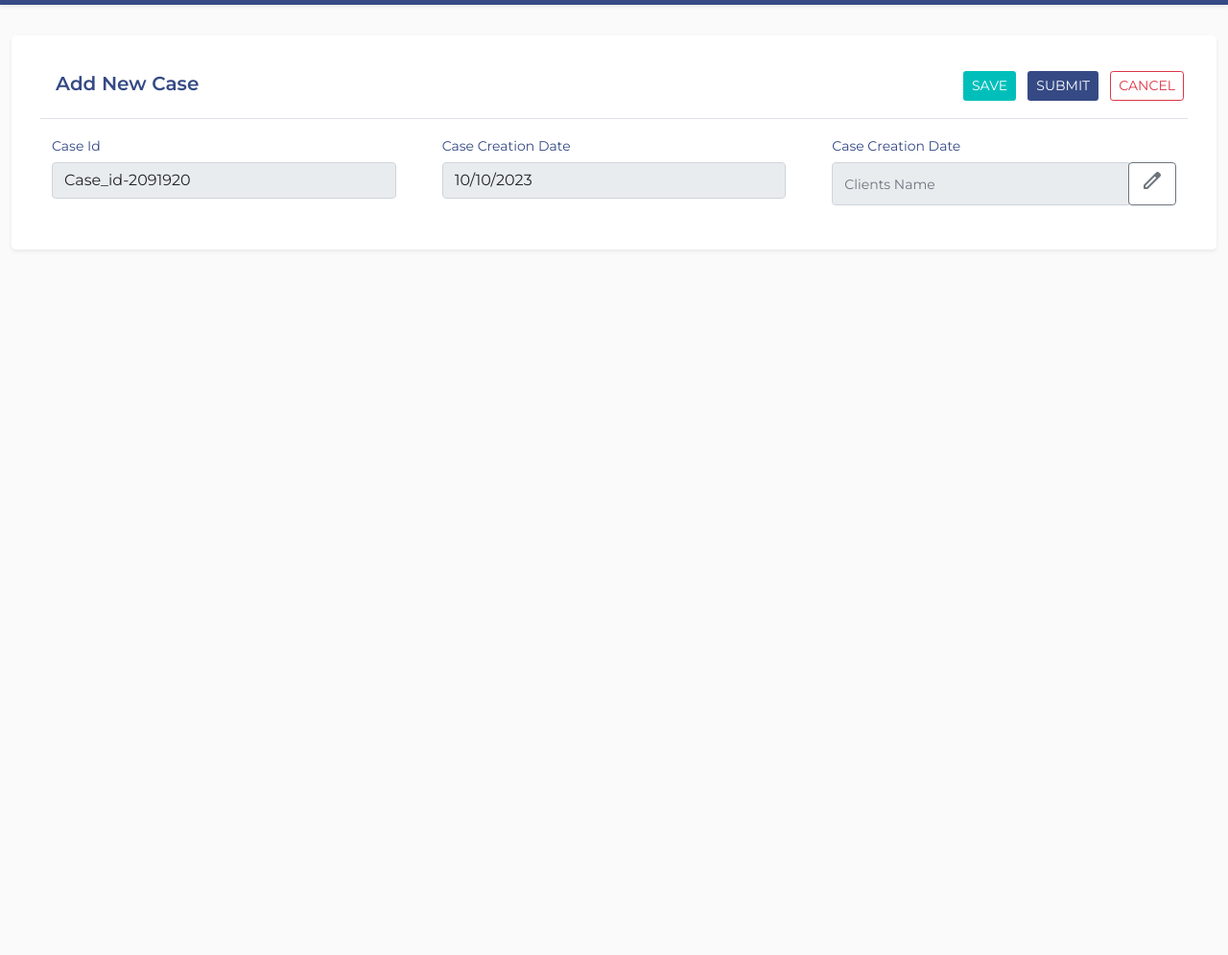
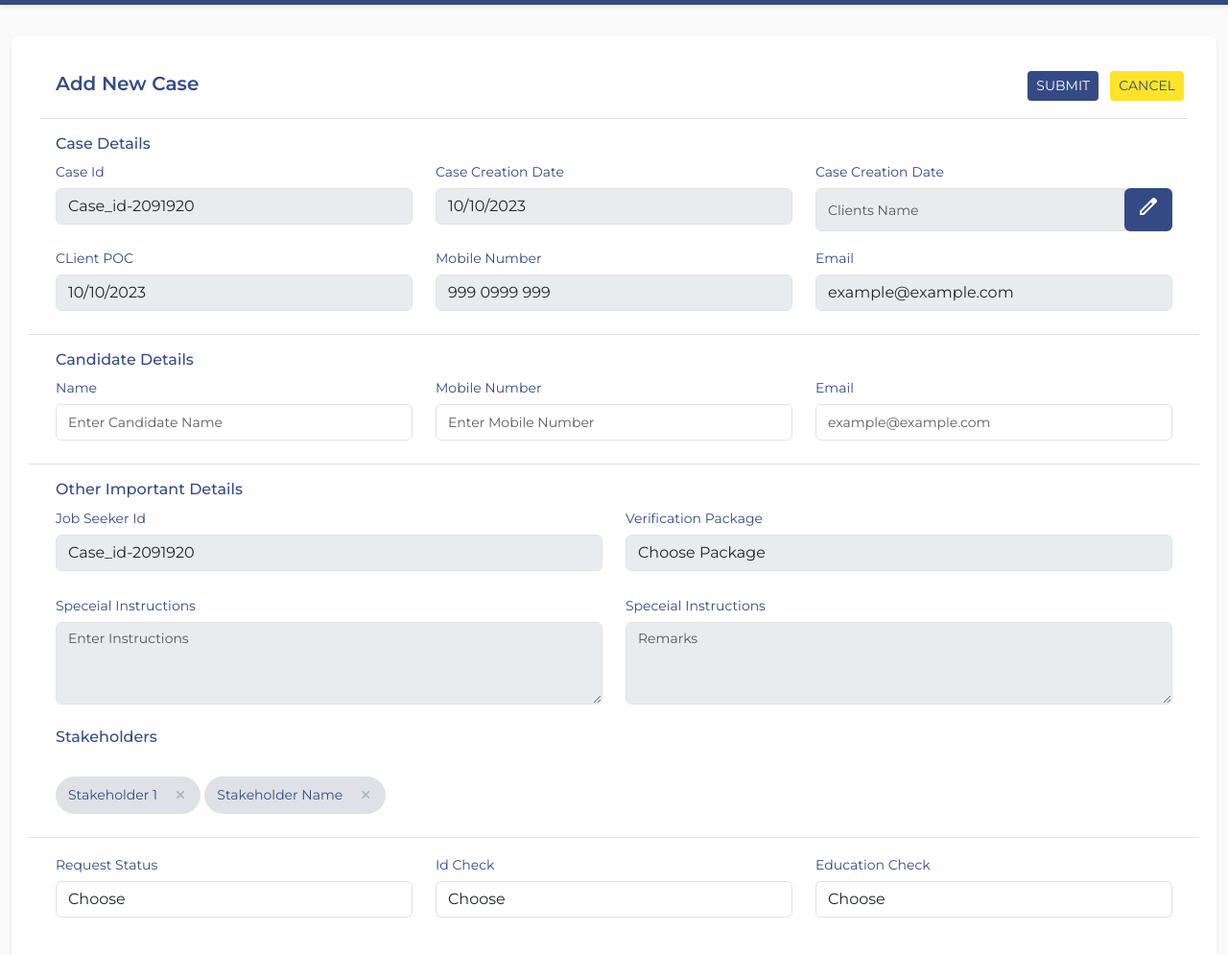
Before and after one commit to kaustubhkhandale/Accuverse, a plain HTML site: page form1.html in a window 1280 px wide. Shown: the part 51-1046 px from the top of the page at 96% size. Before the commit the page ends 800 px from the top, so only its background shows below. Drawn offline with nearby package versions, Linux system fonts and the light colour scheme.

Commit message:
form updated

```diff
--- a/css/custom.css
+++ b/css/custom.css
@@ -21,6 +21,9 @@
 .bgSecondary {
   background-color: var(--secondaryColor);
 }
+.bgPrimaryLight {
+  background-color: var(--primaryLight);
+}
 .bgLightRed {
   background-color: var(--lightRedColor);
 }
@@ -40,11 +43,11 @@
 }
 .btnSecondary {
   background-color: var(--secondaryColor);
-  color: var(--white);
+  color: var(--primaryColor);
 }
 .btnSecondary:hover {
   box-shadow: 2px 2px 4px silver;
-  color: var(--white);
+  color: var(--primaryColor);
 }
 .btnLight {
   background-color: var(--primaryLight);
@@ -249,3 +252,32 @@
   border-color: var(--primaryDark);
   color: var(--white);
 }
+
+/* Pills */
+.pill {
+  display: inline-flex;
+  justify-content: space-between;
+  align-items: center;
+  background-color: var(--primaryLight);
+  color: var(--primaryColor);
+  font-size: 14px;
+  font-weight: 400;
+  width: fit-content;
+  padding: 0.5rem 0.75rem;
+  border-radius: 30px;
+  border: 1px solid var(--primaryLight);
+}
+.pill:hover {
+  box-shadow: 1px 2px 6px silver;
+  border: 1px solid var(--primaryColor);
+}
+.deletePillIcon {
+  margin-left: 16px;
+  font-size: 16px;
+  font-weight: 600;
+  color: var(--dropdownIcon);
+  cursor: pointer;
+}
+.deletePillIcon:hover {
+  color: var(--redColor);
+}
--- a/css/global.css
+++ b/css/global.css
@@ -3,7 +3,7 @@
   --primaryColor: #354a85;
   --primaryDark: #142453;
   --primaryLight: #dee2e6;
-  --secondaryColor: #c0944a;
+  --secondaryColor: #fde428;
   --redColor: #b43232;
   --lightRedColor: rgba(180, 50, 50, 0.199);
   --greenColor: #00bfba;
--- a/form1.html
+++ b/form1.html
@@ -17,7 +17,7 @@
       href="https://fonts.googleapis.com/css2?family=Material+Symbols+Outlined:opsz,wght,FILL,GRAD@48,400,0,0"
     />
     <link
-      href="https://cdn.jsdelivr.net/npm/bootstrap@5.0.2/dist/css/bootstrap.min.css"
+      href="https://cdn.jsdelivr.net/npm/bootstrap@5.3.2/dist/css/bootstrap.min.css"
       rel="stylesheet"
     />
     <link rel="stylesheet" href="./css/custom.css" />
@@ -112,16 +112,14 @@
                 <h3>Add New Case</h3>
               </div>
               <div>
-                <button class="btn btnSuccess btn-sm mx-1">SAVE</button>
                 <button class="btn btnPrimary btn-sm mx-1">SUBMIT</button>
-                <button class="btn btn-outline-danger btn-sm mx-1">
-                  CANCEL
-                </button>
+                <button class="btn btnSecondary btn-sm mx-1">CANCEL</button>
               </div>
             </div>
             <div class="controlsContainer">
-              <div class="row mt-3">
-                <div class="col-md-4 col-12 px-md-4">
+              <div class="row mt-3 border-bottom pb-4 px-md-3">
+                <h6 class="textPrimary">Case Details</h6>
+                <div class="col-md-4 col-12">
                   <label for="fy-reco">Case Id</label>
                   <input
                     type="text"
@@ -130,7 +128,7 @@
                     disabled
                   />
                 </div>
-                <div class="col-md-4 col-12 px-md-4">
+                <div class="col-md-4 col-12">
                   <label for="fy-reco">Case Creation Date</label>
                   <input
                     type="text"
@@ -139,7 +137,7 @@
                     disabled
                   />
                 </div>
-                <div class="col-md-4 col-12 px-md-4">
+                <div class="col-md-4 col-12">
                   <label for="fy-reco">Case Creation Date</label>
 
                   <div class="input-group mb-3">
@@ -153,7 +151,7 @@
                     />
                     <div class="input-group-append">
                       <button
-                        class="btn btn-outline-secondary"
+                        class="btn btnPrimary"
                         type="button"
                         data-toggle="tooltip"
                         data-placement="top"
@@ -164,16 +162,152 @@
                     </div>
                   </div>
                 </div>
+                <div class="col-md-4 col-12">
+                  <label for="fy-reco">CLient POC</label>
+                  <input
+                    type="text"
+                    class="form-control"
+                    value="10/10/2023"
+                    disabled
+                  />
+                </div>
+                <div class="col-md-4 col-12">
+                  <label for="fy-reco">Mobile Number</label>
+                  <input
+                    type="text"
+                    class="form-control"
+                    value="999 0999 999"
+                    disabled
+                  />
+                </div>
+                <div class="col-md-4 col-12">
+                  <label for="fy-reco">Email</label>
+                  <input
+                    type="text"
+                    class="form-control"
+                    value="example@example.com"
+                    disabled
+                  />
+                </div>
+              </div>
+              <div class="row mt-3 border-bottom pb-4 px-md-3">
+                <h6 class="textPrimary">Candidate Details</h6>
+                <div class="col-md-4 col-12">
+                  <label for="fy-reco">Name</label>
+                  <input
+                    type="text"
+                    class="form-control"
+                    placeholder="Enter Candidate Name"
+                  />
+                </div>
+
+                <div class="col-md-4 col-12">
+                  <label for="fy-reco">Mobile Number</label>
+                  <input
+                    type="text"
+                    class="form-control"
+                    placeholder="Enter Mobile Number"
+                  />
+                </div>
+                <div class="col-md-4 col-12">
+                  <label for="fy-reco">Email</label>
+                  <input
+                    type="text"
+                    class="form-control"
+                    placeholder="example@example.com"
+                  />
+                </div>
+              </div>
+              <div class="row mt-3 border-bottom pb-4 px-md-3">
+                <h6 class="textPrimary">Other Important Details</h6>
+                <div class="col-md-6 col-12">
+                  <label for="fy-reco">Job Seeker Id</label>
+                  <input
+                    type="text"
+                    class="form-control"
+                    value="Case_id-2091920"
+                    disabled
+                  />
+                </div>
+                <div class="col-md-6 col-12">
+                  <label for="fy-reco">Verification Package</label>
+                  <select name="" id="" class="form-control" disabled>
+                    <option value="Choose">Choose Package</option>
+                  </select>
+                </div>
+
+                <div class="col-md-6 col-12 mt-4">
+                  <label for="fy-reco">Speceial Instructions</label>
+                  <textarea
+                    name=""
+                    id=""
+                    cols="30"
+                    rows="3"
+                    class="form-control"
+                    placeholder="Enter Instructions"
+                    disabled
+                  ></textarea>
+                </div>
+                <div class="col-md-6 col-12 mt-4">
+                  <label for="fy-reco">Speceial Instructions</label>
+                  <textarea
+                    name=""
+                    id=""
+                    cols="30"
+                    rows="3"
+                    class="form-control"
+                    placeholder="Remarks"
+                    disabled
+                  ></textarea>
+                </div>
+                <h6 class="textPrimary mt-4">Stakeholders</h6>
+                <div class="col-md-12 col-12 mt-4">
+                  <span class="pill">
+                    <span>Stakeholder 1</span>
+                    <span
+                      class="material-symbols-outlined deletePillIcon"
+                      title="Remove Stakeholder"
+                    >
+                      close
+                    </span>
+                  </span>
+                  <span class="pill">
+                    <span>Stakeholder Name</span>
+                    <span
+                      class="material-symbols-outlined deletePillIcon"
+                      title="Remove Stakeholder"
+                    >
+                      close
+                    </span>
+                  </span>
+                </div>
+              </div>
+              <div class="row mt-3 pb-4 px-md-3">
+                <div class="col-md-4 col-12">
+                  <label for="fy-reco">Request Status</label>
+
+                  <select name="" id="" class="form-control">
+                    <option value="Choose">Choose</option>
+                  </select>
+                </div>
+                <div class="col-md-4 col-12">
+                  <label for="fy-reco">Id Check</label>
+                  <select name="" id="" class="form-control">
+                    <option value="Choose">Choose</option>
+                  </select>
+                </div>
+                <div class="col-md-4 col-12">
+                  <label for="fy-reco">Education Check</label>
+                  <select name="" id="" class="form-control">
+                    <option value="Choose">Choose</option>
+                  </select>
+                </div>
               </div>
             </div>
           </section>
         </div>
       </div>
     </div>
-    <script
-      src="https://cdn.jsdelivr.net/npm/bootstrap@5.0.2/dist/js/bootstrap.bundle.min.js"
-      integrity="sha384-MrcW6ZMFYlzcLA8Nl+NtUVF0sA7MsXsP1UyJoMp4YLEuNSfAP+JcXn/tWtIaxVXM"
-      crossorigin="anonymous"
-    ></script>
+    <script src="https://cdn.jsdelivr.net/npm/bootstrap@5.3.2/dist/js/bootstrap.bundle.min.js"></script>
   </body>
 </html>
```
